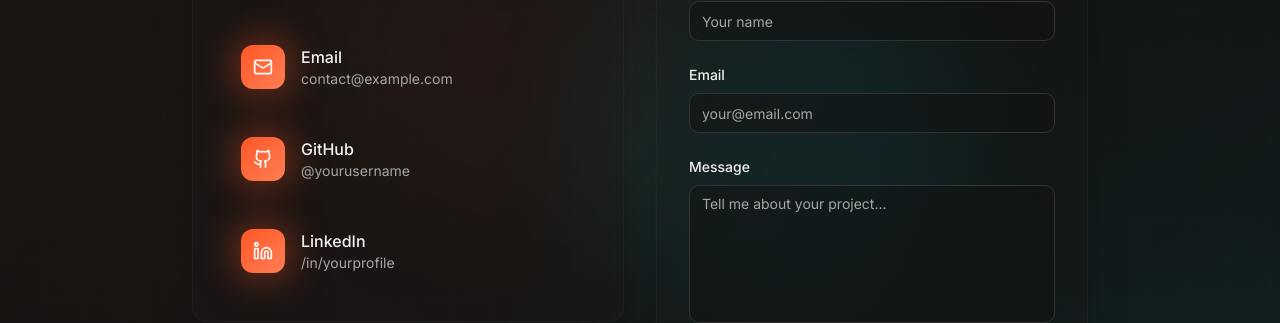
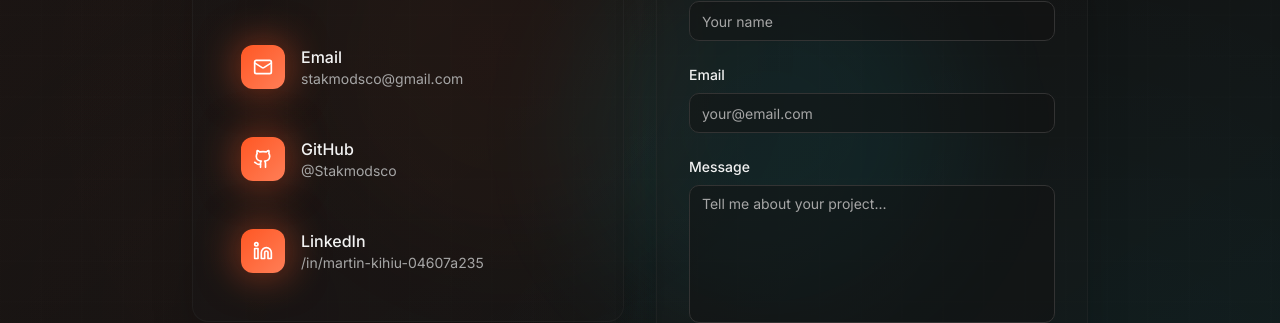
Before and after one commit to Stakmodsco/Martin-s-Portfolio, a React (Vite) app: page / in a window 1280 px wide. Shown: the part 5688-6011 px from the top of the page. Built offline with nearby package versions, Linux system fonts and the light colour scheme; the HTML template or start-up script is replaced by a standard one.

Commit message:
Update Contact.tsx

```diff
--- a/src/components/Contact.tsx
+++ b/src/components/Contact.tsx
@@ -61,7 +61,7 @@ export const Contact = () => {
                     <div>
                       <p className="font-medium">Email</p>
                       <p className="text-sm text-muted-foreground">
-                        contact@example.com
+                        stakmodsco@gmail.com
                       </p>
                     </div>
                   </a>
@@ -78,7 +78,7 @@ export const Contact = () => {
                     <div>
                       <p className="font-medium">GitHub</p>
                       <p className="text-sm text-muted-foreground">
-                        @yourusername
+                        @Stakmodsco
                       </p>
                     </div>
                   </a>
@@ -95,7 +95,7 @@ export const Contact = () => {
                     <div>
                       <p className="font-medium">LinkedIn</p>
                       <p className="text-sm text-muted-foreground">
-                        /in/yourprofile
+                        /in/martin-kihiu-04607a235
                       </p>
                     </div>
                   </a>
```
